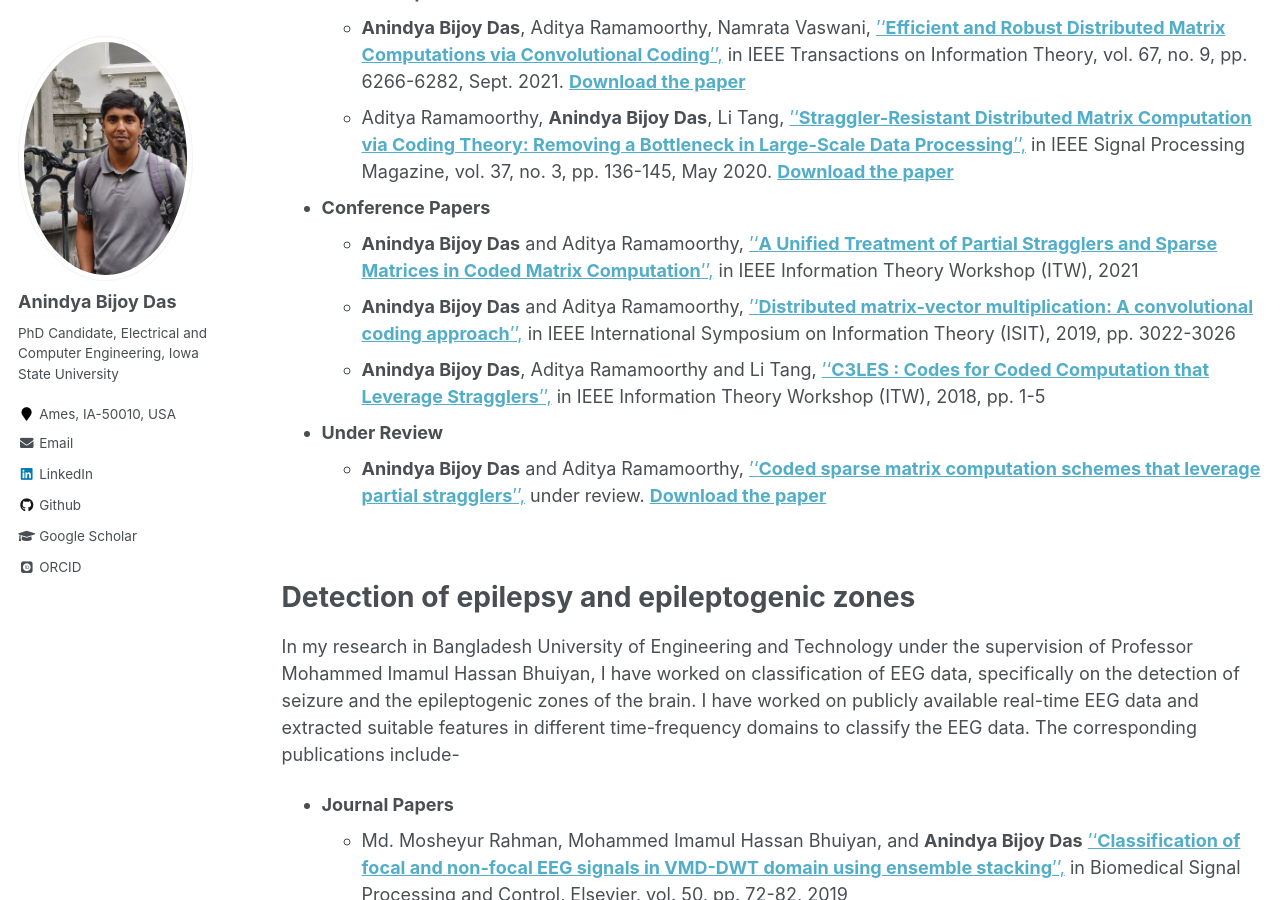
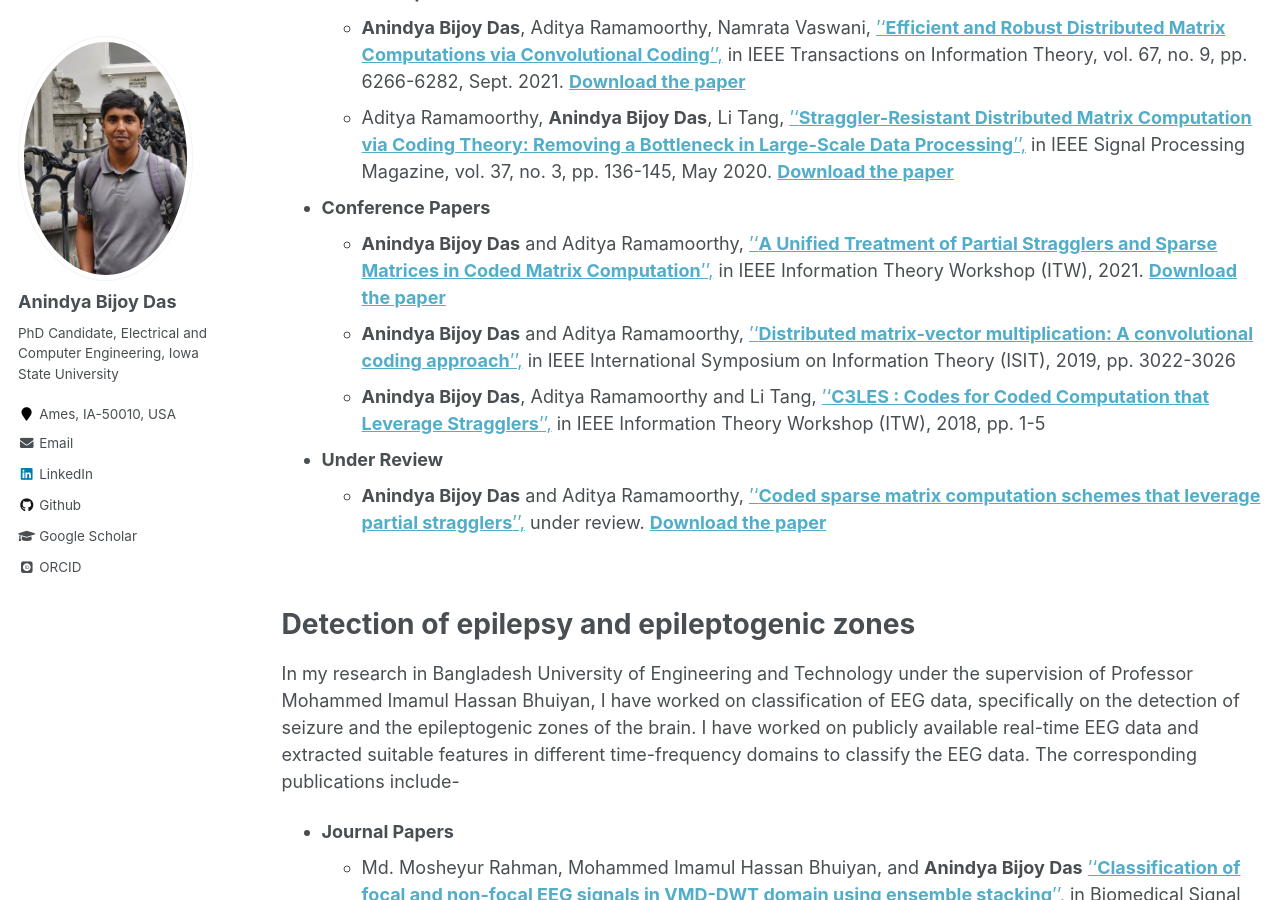
Before and after one commit to anindyabijoydas/portfolio, a Jekyll site: the page built from _pages/research.md, in a window 1280 px wide and 900 px high, scrolled down 391 px. Built offline with Jekyll 4.4.1, drawn with Linux system fonts in a browser that asks for light colours; some web fonts are replaced.

Commit message:
Update research.md

```diff
--- a/_pages/research.md
+++ b/_pages/research.md
@@ -16,7 +16,7 @@ In my PhD research in Iowa State University under the supervision of Professor A
    * Aditya Ramamoorthy, **Anindya Bijoy Das**, Li Tang, [''**Straggler-Resistant Distributed Matrix Computation via Coding Theory: Removing a Bottleneck in Large-Scale Data Processing**'',](https://ieeexplore.ieee.org/abstract/document/9084368) in IEEE Signal Processing Magazine, vol. 37, no. 3, pp. 136-145, May 2020. [**Download the paper**](https://www.dropbox.com/s/48di7uhogpsv49k/spmag.pdf?dl=0)
 
 * **Conference Papers**
-   * **Anindya Bijoy Das** and Aditya Ramamoorthy, [''**A Unified Treatment of Partial Stragglers and Sparse Matrices in Coded Matrix Computation**'',](https://arxiv.org/abs/2109.12070) in IEEE Information Theory Workshop (ITW), 2021
+   * **Anindya Bijoy Das** and Aditya Ramamoorthy, [''**A Unified Treatment of Partial Stragglers and Sparse Matrices in Coded Matrix Computation**'',](https://arxiv.org/abs/2109.12070) in IEEE Information Theory Workshop (ITW), 2021. [**Download the paper**](https://www.dropbox.com/s/b8mf72b0jzfo3y4/class.pdf?dl=0)
    * **Anindya Bijoy Das** and Aditya Ramamoorthy, [''**Distributed matrix-vector multiplication: A convolutional coding approach**'',](https://ieeexplore.ieee.org/abstract/document/8849395) in IEEE International Symposium on Information Theory (ISIT),  2019, pp. 3022-3026
    * **Anindya Bijoy Das**, Aditya Ramamoorthy and Li Tang, [''**C3LES : Codes for Coded Computation that Leverage Stragglers**'',](https://ieeexplore.ieee.org/abstract/document/8613321) in IEEE Information Theory Workshop (ITW), 2018, pp. 1-5
 
```
